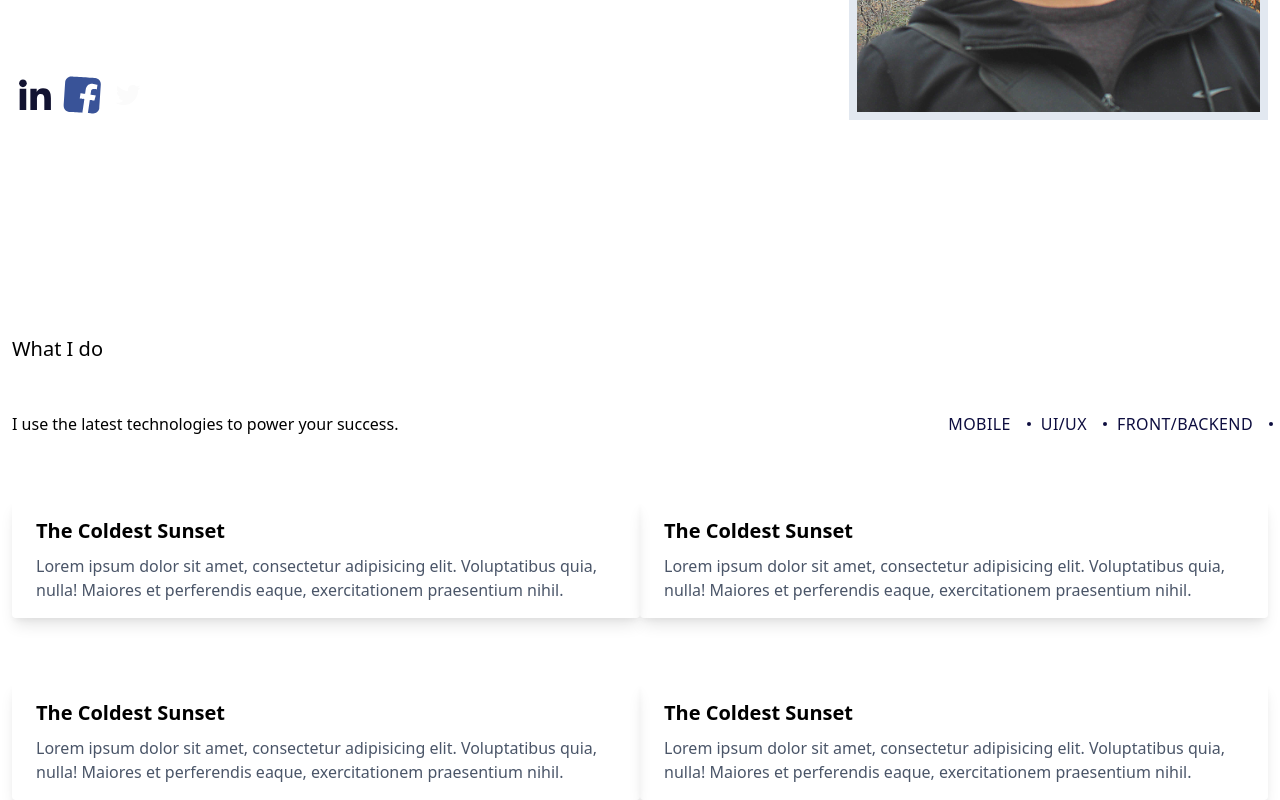
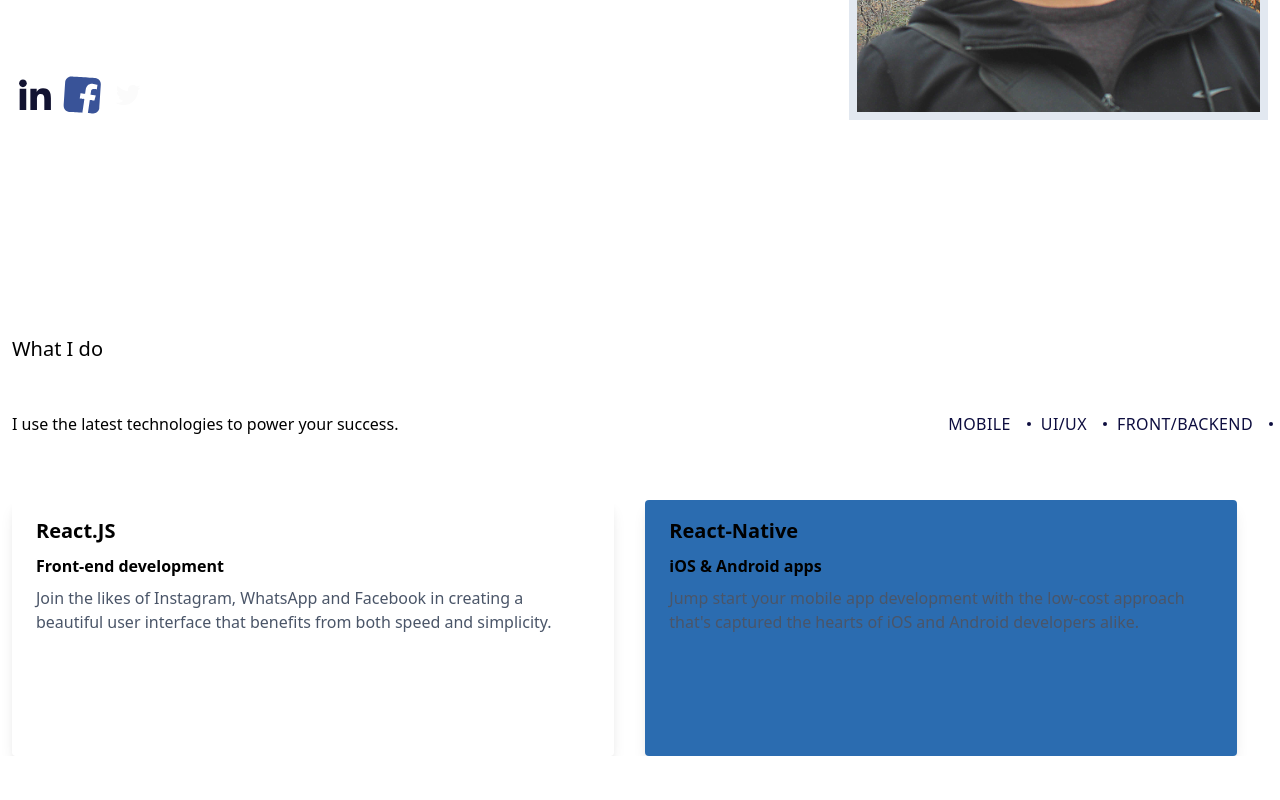
Before and after one commit to Warrior1119/Portfolio, a React (Create React App) app: page / in a window 1280 px wide. Shown: the part 575-1375 px from the top of the page. After the commit the page ends 1331 px from the top, so only its background shows below. Built offline with nearby package versions, Linux system fonts and the light colour scheme.

Commit message:
add style

```diff
--- a/src/assets/css/MainSkill.css
+++ b/src/assets/css/MainSkill.css
@@ -40,3 +40,8 @@
 .skill-set {
   display: flex;
 }
+
+.card {
+  width: 95%;
+  /* background-color: green; */
+}
--- a/src/components/Home.js
+++ b/src/components/Home.js
@@ -1,13 +1,13 @@
 import React from "react";
 import "../assets/main.css";
 import Intro from "./user/Intro";
-import MainSkill from "./user/MainSkill";
+import WhatDo from "./user/WhatDo";
 
 export default () => {
   return (
     <div className="container mx-auto px-3 h-screen">
       <Intro />
-      <MainSkill />
+      <WhatDo />
     </div>
   );
 };
--- a/src/components/user/MainSkills/ReactJS.js
+++ /dev/null
@@ -1,20 +0,0 @@
-import React, { Component } from "react";
-
-class ReactJS extends Component {
-  render() {
-    return (
-      <div className="w-1/3 w-full rounded overflow-hidden shadow-lg">
-        <div className="px-6 py-4">
-          <div className="font-bold text-xl mb-2">The Coldest Sunset</div>
-          <p className="text-gray-700 text-base">
-            Lorem ipsum dolor sit amet, consectetur adipisicing elit.
-            Voluptatibus quia, nulla! Maiores et perferendis eaque,
-            exercitationem praesentium nihil.
-          </p>
-        </div>
-      </div>
-    );
-  }
-}
-
-export default ReactJS;
--- /dev/null
+++ b/src/components/user/Skill.js
@@ -0,0 +1,33 @@
+import React, { Component } from "react";
+import "../../assets/css/MainSkill.css";
+
+class Skill extends Component {
+  constructor(props) {
+    super(props);
+    console.log(this.props.content);
+    this.state = {
+      title: this.props.content.title,
+      subtitle: this.props.content.subtitle,
+      desc: this.props.content.desc,
+      color: this.props.content.color
+    };
+  }
+
+  render() {
+    const style =
+      "card rounded overflow-hidden shadow-lg h-64 " + this.state.color;
+
+    console.log("style....", style);
+    return (
+      <div className={style}>
+        <div className="px-6 py-4">
+          <div className="font-bold text-xl mb-2">{this.state.title}</div>
+          <div className="font-bold mb-2">{this.state.subtitle}</div>
+          <p className="text-gray-700 text-base"> {this.state.desc}</p>
+        </div>
+      </div>
+    );
+  }
+}
+
+export default Skill;
--- a/src/components/user/MainSkill.js
+++ b/src/components/user/WhatDo.js
@@ -2,9 +2,28 @@ import React, { Component } from "react";
 import { connect } from "react-redux";
 import * as actions from "../../actions";
 import "../../assets/css/MainSkill.css";
-import ReactJS from "./MainSkills/ReactJS";
+import Skill from "./Skill";
 
-class MainSkill extends Component {
+class WhatDo extends Component {
+  constructor(props) {
+    super(props);
+    this.state = {
+      React: {
+        title: "React.JS",
+        subtitle: "Front-end development",
+        desc:
+          "Join the likes of Instagram, WhatsApp and Facebook in creating a beautiful user interface that benefits from both speed and simplicity.",
+        color: "bg-reactjs"
+      },
+      React_Native: {
+        title: "React-Native",
+        subtitle: "iOS & Android apps",
+        desc:
+          "Jump start your mobile app development with the low-cost approach that's captured the hearts of iOS and Android developers alike.",
+        color: "bg-blue-700"
+      }
+    };
+  }
   handleReactJSClick = () => {
     console.log("React");
   };
@@ -25,25 +44,25 @@ class MainSkill extends Component {
           </div>
         </div>
 
-        <div className="my-16 skill-set flex">
+        <div className="my-16 skill-set">
           <a onClick={this.handleReactJSClick}>
-            <ReactJS />
+            <Skill content={this.state.React} />
           </a>
           <a onClick={this.handleReactJSClick}>
-            <ReactJS />
+            <Skill content={this.state.React_Native} />
           </a>
         </div>
-        <div className="my-16 skill-set">
+        {/* <div className="my-16 skill-set">
           <a onClick={this.handleReactJSClick}>
-            <ReactJS />
+            <Skill />
           </a>
           <a onClick={this.handleReactJSClick}>
-            <ReactJS />
+            <Skill />
           </a>
-        </div>
+        </div> */}
       </div>
     );
   }
 }
 
-export default connect(null, actions)(MainSkill);
+export default connect(null, actions)(WhatDo);
--- a/tailwind.config.js
+++ b/tailwind.config.js
@@ -1,6 +1,9 @@
 module.exports = {
   theme: {
-    extend: {}
+    extend: {},
+    backgroundColor: theme => ({
+      "bt-reactjs": "#a6d2ff"
+    })
   },
   variants: {},
   plugins: [require("tailwindcss"), require("autoprefixer")]
```
